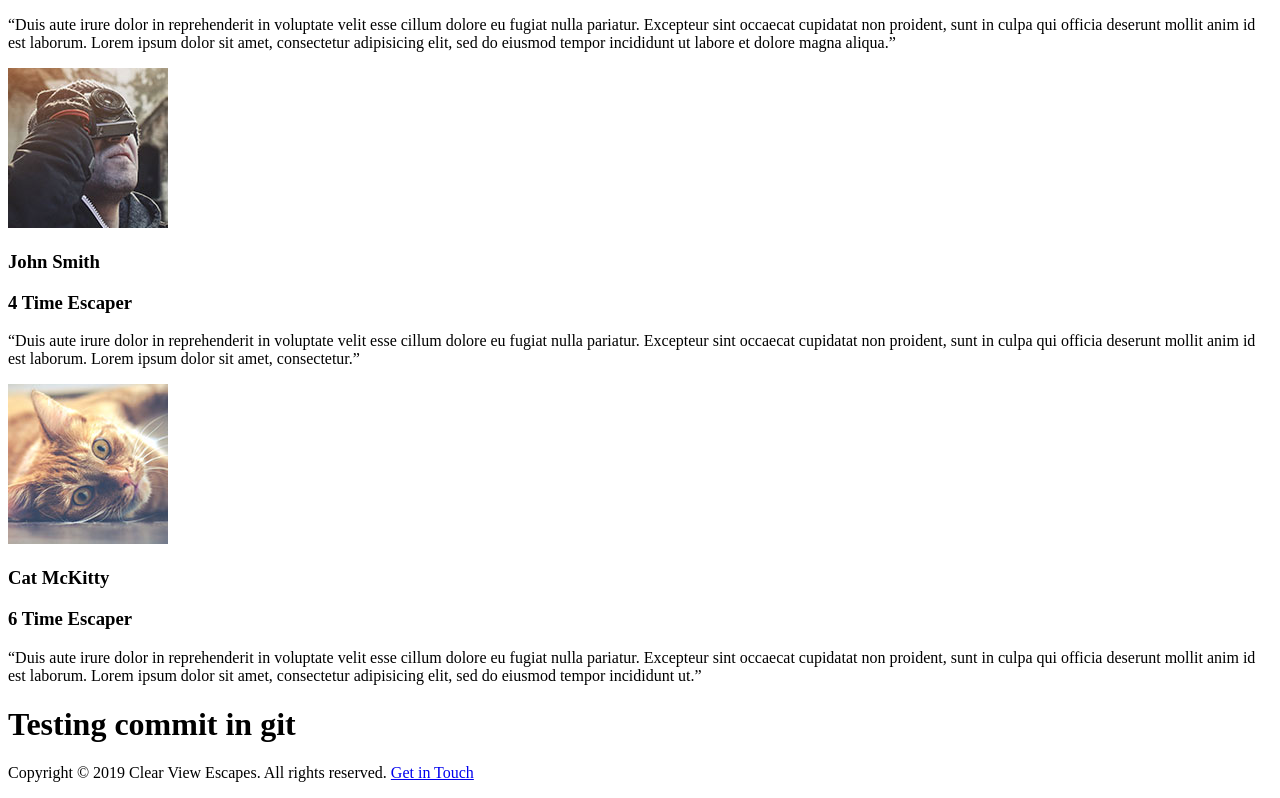
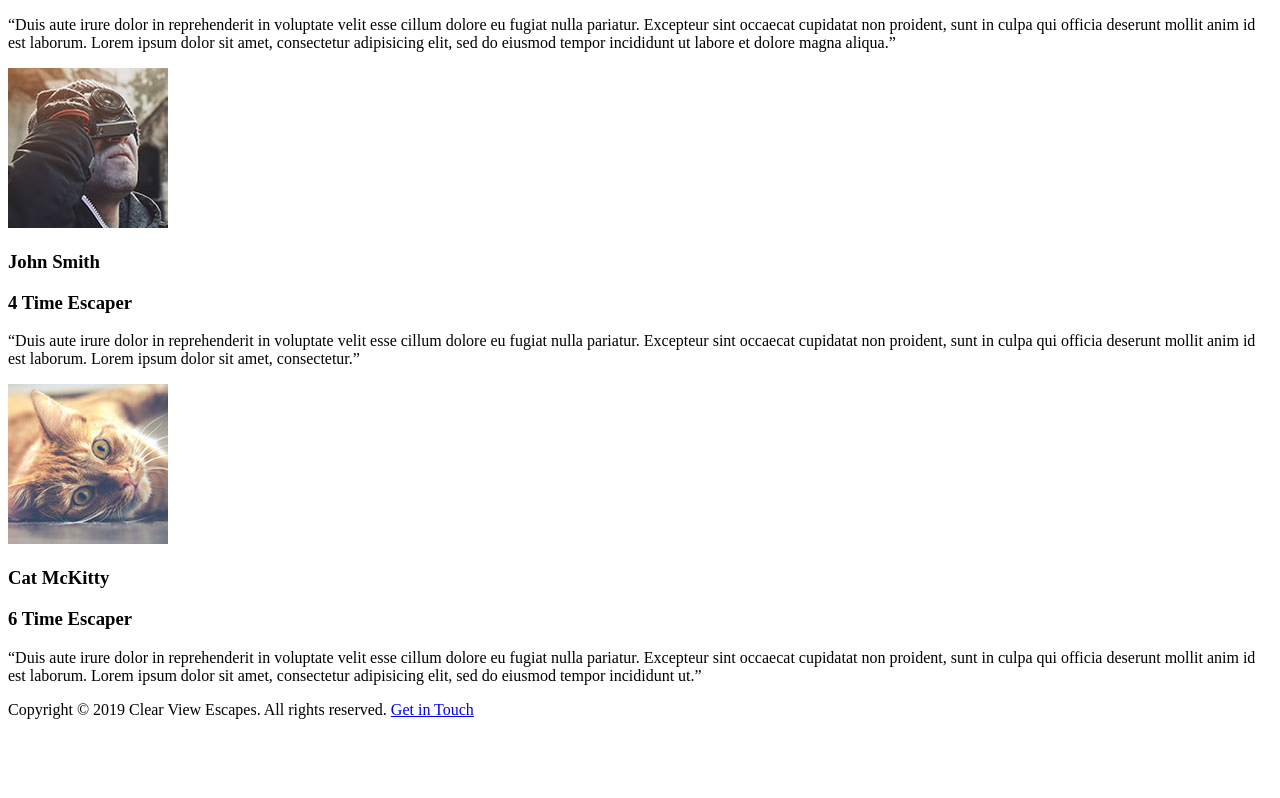
Before and after one commit to shikkik/testing-git, a plain HTML site: page index.html in a window 1280 px wide. Shown: the part 3466-4264 px from the top of the page. After the commit the page ends 4201 px from the top, so only its background shows below. Drawn offline with Linux system fonts and the light colour scheme.

Commit message:
removed the div tag

```diff
--- a/index.html
+++ b/index.html
@@ -80,11 +80,6 @@
     <p>&ldquo;Duis aute irure dolor in reprehenderit in voluptate velit esse cillum dolore eu fugiat nulla pariatur. Excepteur sint occaecat cupidatat non proident, sunt in culpa qui officia deserunt mollit anim id est laborum. Lorem ipsum dolor sit amet, consectetur adipisicing elit, sed do eiusmod tempor incididunt ut.&rdquo;</p>
   </div>
 
-  <div>
-    <h1> Testing commit in git </h1>
-
-  </div>
-
   <footer>
     <p>Copyright &copy; 2019 Clear View Escapes. All rights reserved. <a href="#">Get in Touch</a></p>
   </footer>
```
